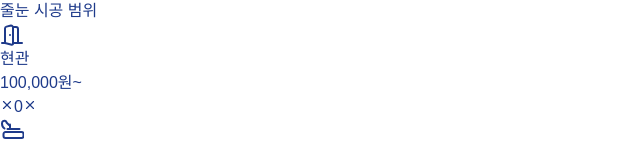
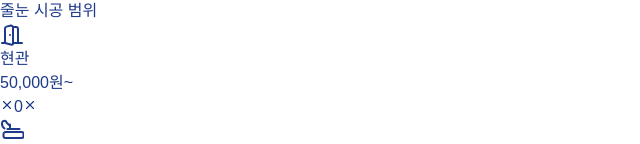
Before and after one commit to jsh5199-ai/julnun-web, a React (Vite) app: page / in a window 1280 px wide. Shown: the part 808-952 px from the top of the page, without its empty margins (0-640 px from the left). Built offline with nearby package versions, Linux system fonts and the light colour scheme; a web font is replaced by a local one.

Commit message:
수정완료

```diff
--- a/src/quoteLogic.jsx
+++ b/src/quoteLogic.jsx
@@ -33,13 +33,13 @@ const EPOXY_OVERRIDE_PRICES = {
 };
 
 export const SERVICE_AREAS = [
-  { id: 'entrance', label: '현관', basePrice: 100000, icon: 'door', unit: '개소' },
+  { id: 'entrance', label: '현관', basePrice: 50000, icon: 'door', unit: '개소' },
   { id: 'bathroom_floor', label: '욕실 바닥', basePrice: 150000, icon: 'bath', unit: '개소' },
   { id: 'shower_booth', label: '샤워부스 벽', basePrice: 150000, icon: 'bath', unit: '구역' },
   { id: 'bathtub_wall', label: '욕조 벽', basePrice: 150000, icon: 'bath', unit: '구역' },
   { id: 'master_bath_wall', label: '안방욕실 벽 전체', basePrice: 300000, icon: 'bath', unit: '구역' },
   { id: 'common_bath_wall', label: '공용욕실 벽 전체', basePrice: 300000, icon: 'bath', unit: '구역' },
-  { id: 'balcony_laundry', label: '베란다/세탁실', basePrice: 150000, icon: 'layout', unit: '개소' },
+  { id: 'balcony_laundry', label: '베란다/세탁실', basePrice: 120000, icon: 'layout', unit: '개소' },
   { id: 'kitchen_wall', label: '주방 벽면', basePrice: 150000, icon: 'utensils', unit: '구역' },
   { id: 'living_room', label: '거실 바닥', basePrice: 550000, icon: 'home', unit: '구역' },
 ];
@@ -148,7 +148,7 @@ export const calculateEstimate = (quantities, housingTypeId, materialId, selecte
             total += 550000; q['bathroom_floor'] -= 2; q['entrance'] -= 1; isPackageActive = true; isFreeEntrance = true; labelText = '에폭시 바닥 현관 패키지 (55만원)';
         }
         else if (qBathFloor >= 2 && qBathWallTotal >= 2) {
-            total += 1400000; q['bathroom_floor'] -= 2; q['master_bath_wall'] = Math.max(0, q['master_bath_wall'] - 1); q['common_bath_wall'] = Math.max(0, q['common_bath_wall'] - 1); isPackageActive = true; isFreeEntrance = true; labelText = '에폭시 풀패키지 (140만원)';
+            total += 1400000; q['bathroom_floor'] -= 2; q['master_bath_wall'] = Math.max(0, q['master_bath_wall'] - 1); q['common_bath_wall'] = Math.max(0, q['common_bath_wall'] - 1); isPackageActive = true; isFreeEntrance = true; labelText = '에폭시 풀패키지 (135만원)';
         }
         else if (qBathFloor >= 2 && qShower >= 1 && qBathtub >= 1) {
             total += 1050000; q['bathroom_floor'] -= 2; q['shower_booth'] -= 1; q['bathtub_wall'] -= 1; isPackageActive = true; isFreeEntrance = true; labelText = '에폭시 복합 패키지 (105만원)';
@@ -163,7 +163,7 @@ export const calculateEstimate = (quantities, housingTypeId, materialId, selecte
             total += 550000; q['bathroom_floor'] -= 1; qShower >= 1 ? q['shower_booth'] -= 1 : q['bathtub_wall'] -= 1; isPackageActive = true; labelText = '에폭시 싱글 패키지 (55만원)';
         }
         else if (qBathFloor >= 2) {
-            total += 550000; q['bathroom_floor'] -= 2; isPackageActive = true; labelText = '에폭시 바닥 더블 패키지 (55만원)';
+            total += 550000; q['bathroom_floor'] -= 2; isPackageActive = true; labelText = '에폭시 바닥 더블 패키지 (60만원)';
         }
     }
 
```
